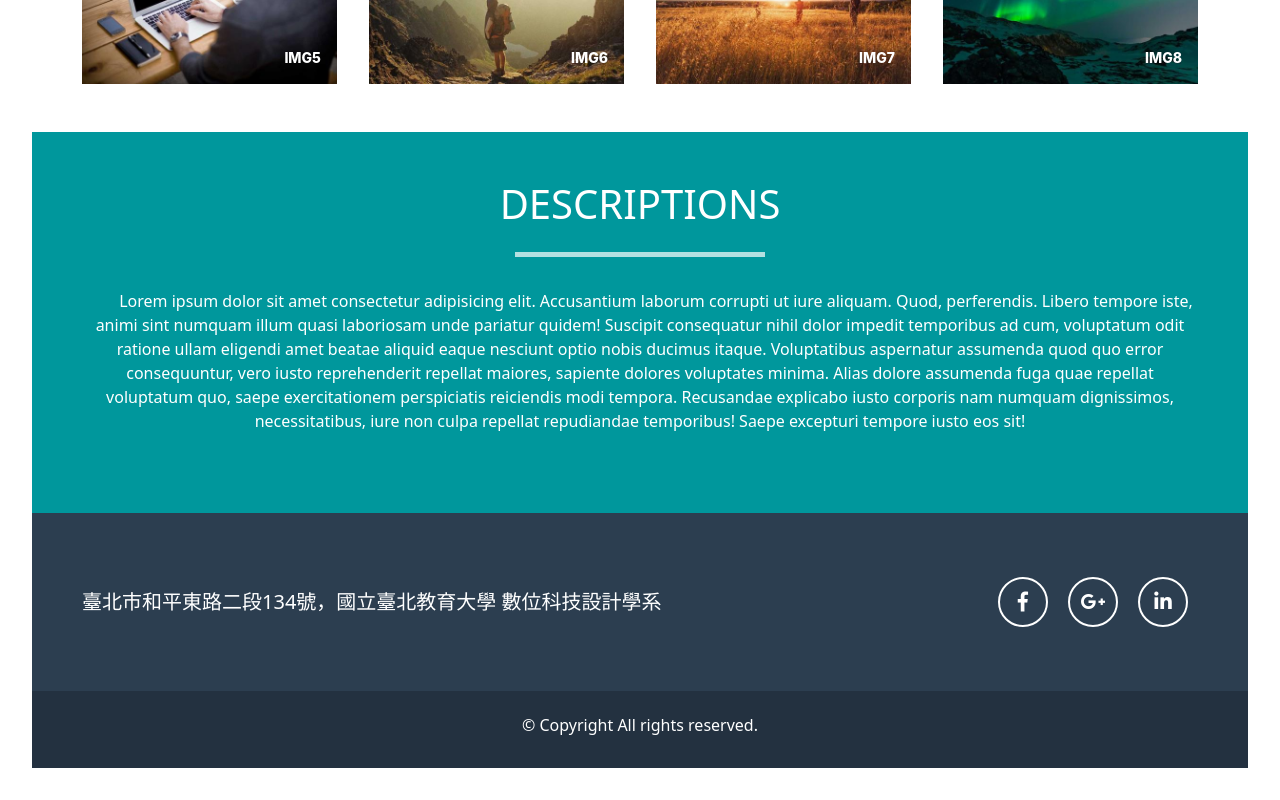
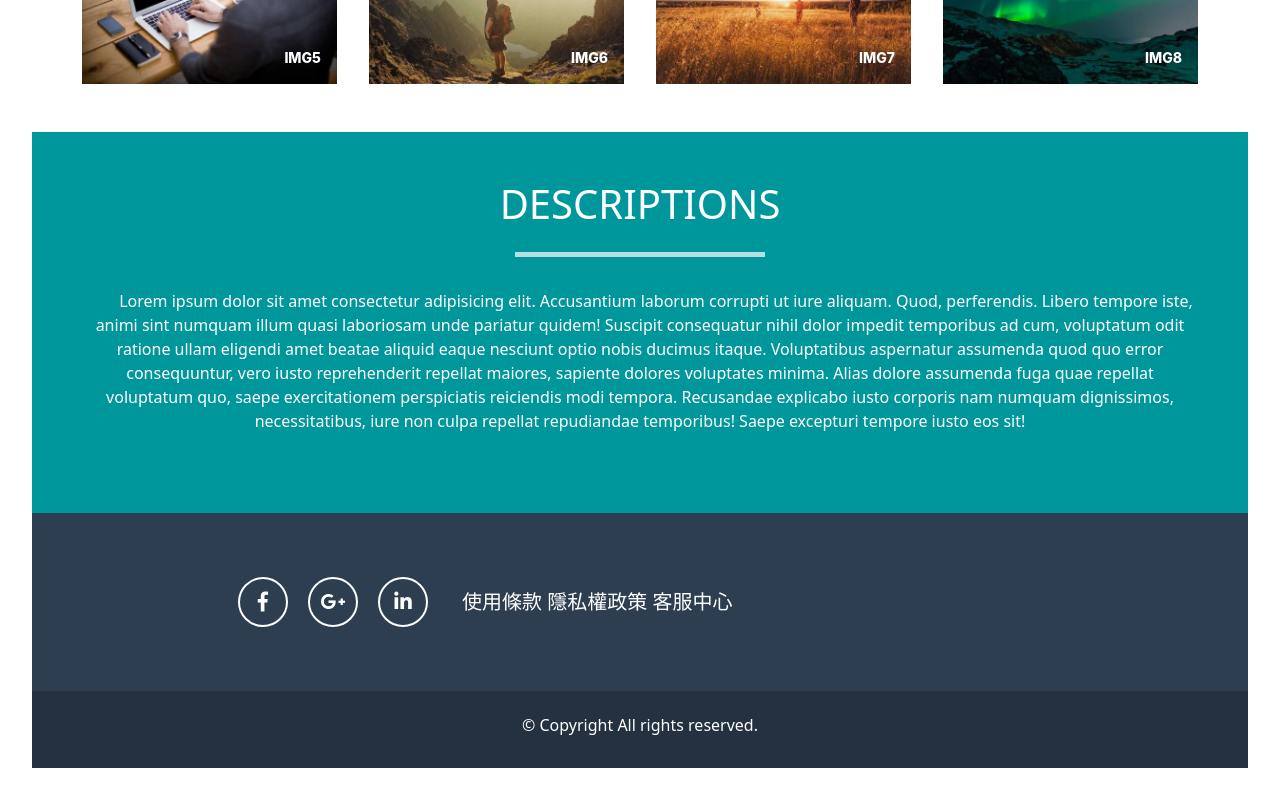
Before and after one commit to jaina0831/react-wk4try, a React (Vite) app: page / in a window 1280 px wide. Shown: the part 770-1570 px from the top of the page. Built offline with nearby package versions, Linux system fonts and the light colour scheme.

Commit message:
Update Footer.jsx

```diff
--- a/src/components/Footer.jsx
+++ b/src/components/Footer.jsx
@@ -4,17 +4,17 @@ export default function Footer(){
     <div className="footer__above py-5">
       <div className="container">
         <div className="row my-3">
-          <h5 className="footer__description col-lg-8">
-            臺北市和平東路二段134號，國立臺北教育大學 數位科技設計學系
-          </h5>
           <ul className="footer__list col-lg-4">
             <li className="footer__item"><a href="" className="footer__link"><i className="fab fa-facebook-f"></i></a></li>
             <li className="footer__item"><a href="" className="footer__link"><i className="fab fa-google-plus-g"></i></a></li>
             <li className="footer__item"><a href="" className="footer__link"><i className="fab fa-linkedin-in"></i></a></li>
           </ul>
+        <h5 className="footer__description col-lg-8">
+        使用條款 隱私權政策 客服中心
+        </h5>
+        </div>
         </div>
       </div>
-    </div>
 
     <div className="footer__below">
       <div className="container">
```
